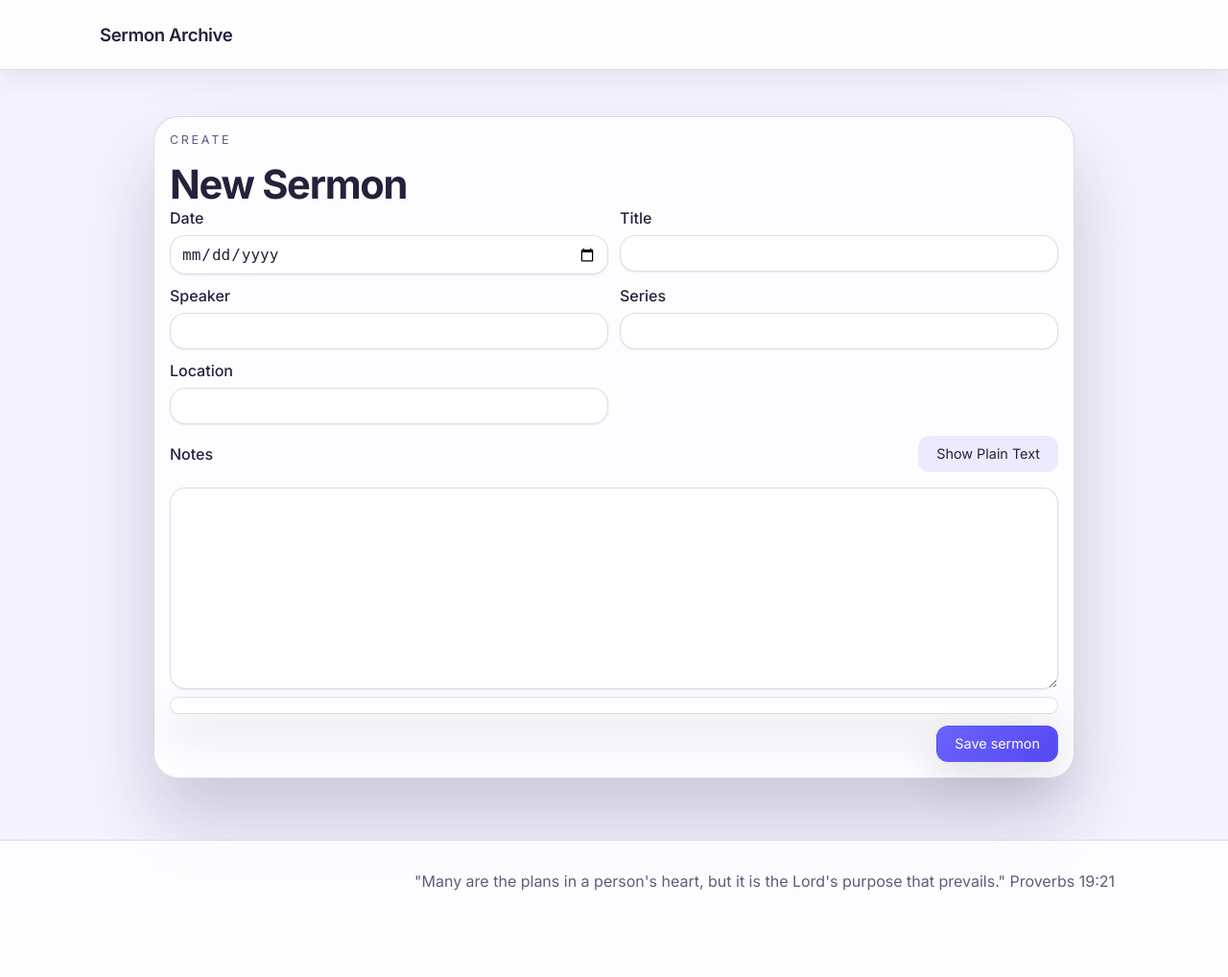
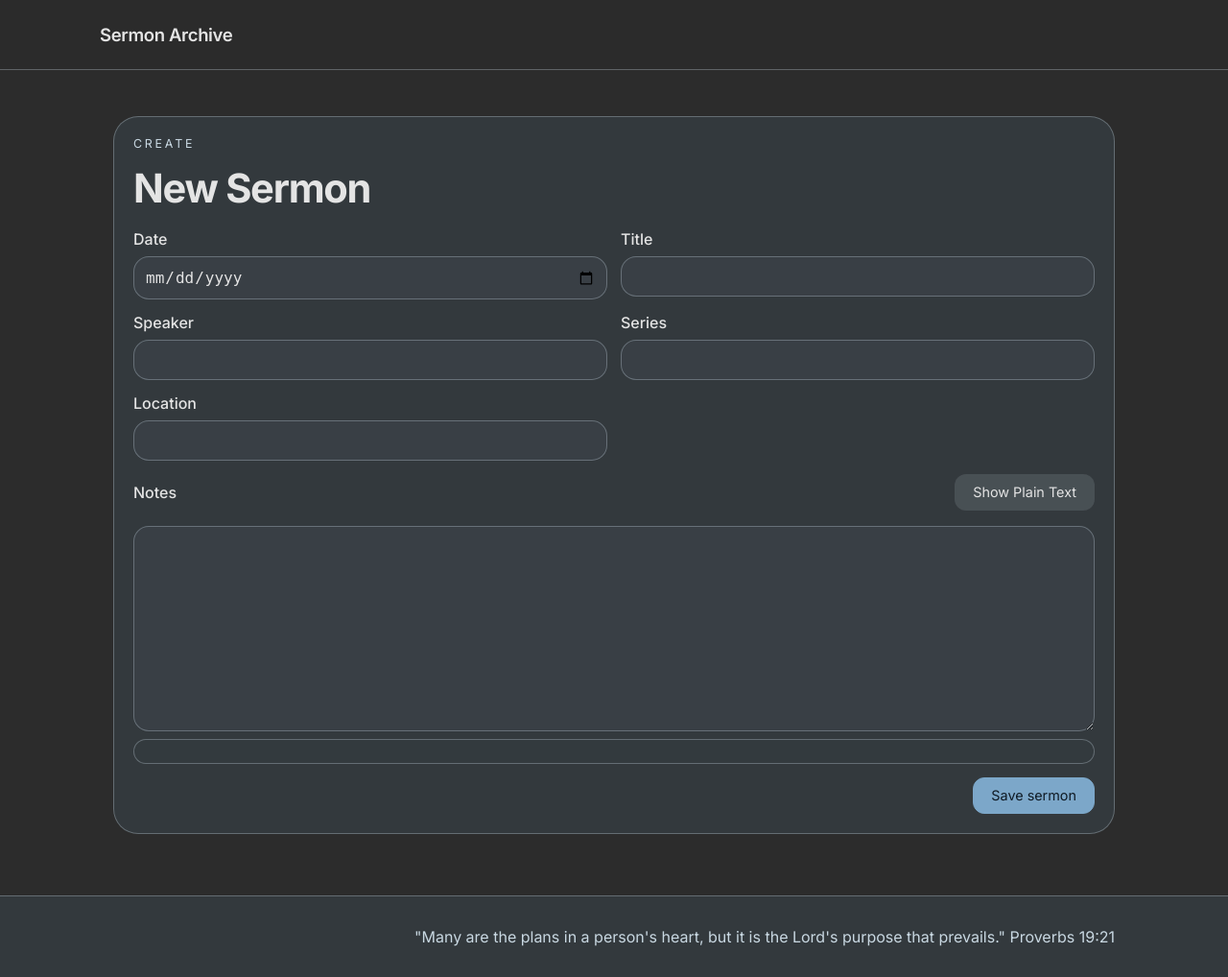
Before and after one commit to Bla005-1/sermon_archive, a Django app: template sermon_site/templates/archive/sermon_form.html in a window 1280 px wide. Shown: the whole page at 96% size. Before the commit the page ends 928 px from the top, so only its background shows below. Run offline with Django 5.2, Linux system fonts and the light colour scheme; the template is opened without the code that fills it, so the values that code supplies are empty; some libraries are stand-ins or nearby versions.

Commit message:
frontend updates including new colors

```diff
--- a/sermon_site/static/css/base.css
+++ b/sermon_site/static/css/base.css
@@ -1,47 +1,30 @@
 *, *::before, *::after{box-sizing:border-box}
 :root{
-  --bg: #f5f3ff;
-  --bg-accent: #ebe7ff;
-  --surface: rgba(255, 255, 255, 0.78);
-  --surface-strong: rgba(255, 255, 255, 0.94);
-  --header-surface: rgba(255, 255, 255, 0.88);
-  --fg: #24223b;
-  --muted: #5f5b7d;
-  --border: rgba(124, 121, 174, 0.26);
-  --brand: #6c63ff;
-  --brand-strong: #5348f2;
-  --brand-fg: #ffffff;
-  --accent: rgba(108, 99, 255, 0.14);
-  --action-bg: rgba(108, 99, 255, 0.12);
-  --danger: #f0647c;
-  --shadow-sm: 0 20px 45px rgba(32, 25, 64, 0.14);
-  --shadow-lg: 0 45px 80px rgba(32, 25, 64, 0.2);
+  --content-width: 1100px;
+  --page-gutter: 28px;
+  --section-gap: 28px;
+  --stack-gap: 18px;
+  --card-padding: 24px;
+  --bg: #2c2c2c;
+  --bg-accent: #33373b;
+  --surface: rgba(53, 59, 64, 0.9);
+  --surface-strong: rgba(58, 64, 70, 0.96);
+  --header-surface: rgba(44, 44, 44, 0.96);
+  --fg: #e4e4e4;
+  --muted: #c9d8e2;
+  --border: rgba(201, 216, 226, 0.32);
+  --brand: #7ca7c9;
+  --brand-strong: #6994b7;
+  --brand-fg: #0f1a24;
+  --accent: rgba(158, 199, 216, 0.2);
+  --action-bg: rgba(201, 216, 226, 0.14);
+  --danger: #f08a9f;
+  --shadow-sm: none;
+  --shadow-lg: none;
   --radius: 16px;
   --radius-lg: 26px;
   --blur: 18px;
   --transition: 200ms ease;
-}
-@media (prefers-color-scheme: dark){
-  :root{
-    --bg: #0c0e1a;
-    --surface: rgba(37, 42, 78, 0.85);
-    --bg-accent: rgba(143, 138, 255, 0.18);
-    --surface: rgba(27, 30, 60, 0.68);
-    --surface-strong: rgba(27, 30, 60, 0.658);
-    --header-surface: rgba(20, 22, 45, 0.9);
-    --fg: #e4e6ff;
-    --muted: #a3a6d4;
-    --border: rgba(132, 138, 210, 0.28);
-    --brand: #8f8aff;
-    --brand-strong: #a39fff;
-    --brand-fg: #0c0d24;
-    --accent: rgba(143, 138, 255, 0.24);
-    --action-bg: rgba(143, 138, 255, 0.22);
-    --danger: #ff88a0;
-    --shadow-sm: 0 30px 55px rgba(6, 9, 34, 0.55);
-    --shadow-lg: 0 50px 120px rgba(6, 9, 34, 0.65);
-    --blur: 22px;
-  }
 }
 html,body{height:100%}
 body{
--- a/sermon_site/static/css/compact.css
+++ b/sermon_site/static/css/compact.css
@@ -1,32 +1,27 @@
 /* ---------- Optional "compact" page layout for forms/details ---------- */
-.page--compact .container{ padding: 0 8px; }
-@media (min-width: 641px){
-  .page--compact .container{ padding: 0 18px; }
-}
+.page--compact .container{ padding: 0 var(--page-gutter); }
 
 .page--compact .form-card,
-.page--compact .panel{ padding: 16px; }
-
-.page--compact .form-card{ --card-width: 960px; }
+.page--compact .panel{ padding: calc(var(--card-padding) - 4px); gap: var(--stack-gap); }
 
 @media (max-width: 640px){
   .page--compact .form-card,
-  .page--compact .panel{ padding: 10px 12px; }
+  .page--compact .panel{ padding: calc(var(--card-padding) - 8px); }
 }
 
 @media (max-width: 480px){
   .page--compact .form-card,
-  .page--compact .panel{ padding: 8px 10px; }
+  .page--compact .panel{ padding: calc(var(--card-padding) - 10px); }
 }
 
 .page--compact .form,
 .page--compact .row,
-.page--compact .stack{ gap: 12px; }
+.page--compact .stack{ gap: calc(var(--stack-gap) - 4px); }
 
-.page--compact .grid-two{ gap: 12px; }
+.page--compact .grid-two{ gap: calc(var(--stack-gap) - 4px); }
 
 .page--compact .preview,
 .page--compact .notes-panel .preview,
-.page--compact .prose{ padding: 8px 10px; }
+.page--compact .prose{ padding: calc(var(--card-padding) - 12px); }
 .page--compact .input,
-.page--compact textarea{ padding: 9px 11px; }
+.page--compact textarea{ padding: calc(var(--card-padding) - 13px); }
--- a/sermon_site/static/css/components.css
+++ b/sermon_site/static/css/components.css
@@ -1,30 +1,30 @@
 .alerts{display:flex;flex-direction:column;gap:12px}
-.alert{border:1px solid var(--border);background:var(--surface-strong);border-radius:var(--radius);padding:14px 18px;box-shadow:var(--shadow-sm)}
+.alert{border:1px solid var(--border);background:var(--surface-strong);border-radius:var(--radius);padding:14px 18px}
 .page-title{margin:0;font-size:2.6rem;letter-spacing:-0.03em;font-weight:700}
 .muted{color:var(--muted)}
 .sep{opacity:.55;padding:0 8px}
 hr{border:none;border-top:1px solid var(--border)}
 /* Ensure accessible base size for form controls to avoid mobile auto-zoom */
 input, textarea, select{font-size:16px}
-.hero{display:grid;gap:20px;background:var(--surface);border:1px solid var(--border);border-radius:var(--radius-lg);padding:32px 34px;box-shadow:var(--shadow-lg);backdrop-filter:blur(calc(var(--blur) * .8));overflow:hidden;position:relative}
-.hero::after{content:"";position:absolute;inset:auto -20% -40%;height:220px;opacity:0.5;pointer-events:none}
+.hero{display:grid;gap:var(--stack-gap);background:var(--surface);border:1px solid var(--border);border-radius:var(--radius-lg);padding:var(--card-padding);backdrop-filter:blur(calc(var(--blur) * .8));overflow:hidden;position:relative}
+.hero::after{content:none}
 .hero-eyebrow{text-transform:uppercase;letter-spacing:0.22em;font-size:.78rem;color:var(--muted);margin:0}
 .hero-title{margin:0;font-size:2.8rem;letter-spacing:-0.03em}
-.hero-description{margin:0;color:var(--muted);max-width:540px;line-height:1.6}
+.hero-description{margin:0;color:var(--muted);max-width:640px;line-height:1.6}
 .hero-actions{display:flex;flex-wrap:wrap;gap:12px}
 .hero-stats{display:flex;flex-wrap:wrap;gap:18px;margin-top:8px}
 .stat{display:flex;flex-direction:column;gap:2px}
 .stat-value{font-size:1.4rem;font-weight:600}
-.toolbar{display:flex;flex-wrap:wrap;gap:16px;align-items:center;justify-content:space-between;border:1px solid var(--border);background:var(--surface);border-radius:var(--radius-lg);padding:18px 22px;box-shadow:var(--shadow-sm)}
+.toolbar{display:flex;flex-wrap:wrap;gap:16px;align-items:center;justify-content:space-between;border:1px solid var(--border);background:var(--surface);border-radius:var(--radius-lg);padding:var(--card-padding)}
 .toolbar-group{display:flex;align-items:center;gap:12px;flex-wrap:wrap}
-.searchbar{display:flex;align-items:center;gap:10px;padding:12px 16px;border:1px solid var(--border);border-radius:999px;background:var(--surface-strong);box-shadow:var(--shadow-sm)}
+.searchbar{display:flex;align-items:center;gap:10px;padding:12px 16px;border:1px solid var(--border);border-radius:999px;background:var(--surface-strong)}
 .searchbar .input{border:none;background:transparent;padding:0 4px;min-width:0;flex:1;width:100%}
 .searchbar .input:focus{box-shadow:none}
 .searchbar button{box-shadow:none}
-.form, .row, .stack{display:flex;flex-direction:column;gap:18px}
+.form, .row, .stack{display:flex;flex-direction:column;gap:var(--stack-gap)}
 .row{flex-direction:row;flex-wrap:wrap;align-items:center}
 .stack.gap-sm{gap:10px}
-.grid-two{display:grid;grid-template-columns:1fr;gap:18px}
+.grid-two{display:grid;grid-template-columns:1fr;gap:var(--stack-gap)}
 @media (min-width: 720px){.grid-two{grid-template-columns:repeat(2, minmax(0,1fr))}}
 .translation-controls{display:flex;align-items:flex-end;gap:12px;flex-wrap:nowrap;width:100%}
 .translation-controls__field{flex:1 1 auto;min-width:0}
@@ -32,10 +32,10 @@ input, textarea, select{font-size:16px}
 .translation-controls__actions{display:flex;flex:0 0 clamp(140px, 32%, 220px)}
 .translation-controls__actions .btn{}
 .field{display:flex;flex-direction:column;gap:8px;font-weight:500}
-.input, textarea{padding:13px 16px;border:1px solid var(--border);border-radius:var(--radius);background:var(--surface-strong);color:inherit;transition:border var(--transition), box-shadow var(--transition), transform var(--transition);box-shadow:0 1px 2px rgba(15, 23, 42, 0.08)}
+.input, textarea{padding:13px 16px;border:1px solid var(--border);border-radius:var(--radius);background:var(--surface-strong);color:inherit;transition:border var(--transition), background var(--transition), transform var(--transition);box-shadow:none}
 .input-with-suggestions{position:relative;display:flex;flex-direction:column;gap:8px}
 .input[type=file]{padding:10px}
-.input:focus, textarea:focus{outline:none;border-color:var(--brand);box-shadow:0 0 0 4px var(--accent)}
+.input:focus, textarea:focus{outline:2px solid var(--brand);outline-offset:2px;border-color:var(--brand);box-shadow:none}
 textarea{min-height:180px;resize:vertical}
 .verse-textarea{font-family:"Inter", system-ui, -apple-system, "Segoe UI", sans-serif; font-size:1.05rem; line-height:1.6; overflow-y:hidden; resize:none}
 .verse-display{
@@ -55,15 +55,15 @@ textarea{min-height:180px;resize:vertical}
 .verse-display p:last-child{margin-bottom:0}
 .verse-display .sup{position:relative;top:-0.45em;font-size:.72em;line-height:0;vertical-align:baseline;margin-right:.1em}
 /* Gap between search form and results form */
-.verse-tools-results{margin-top:16px}
+.verse-tools-results{margin-top:var(--stack-gap);gap:calc(var(--stack-gap) + 4px)}
 .form-django p{margin:0 0 14px;display:flex;flex-direction:column;gap:8px;font-weight:500}
 .form-django label{font-weight:500}
 .form-django input{padding:12px 14px;border:1px solid var(--border);border-radius:var(--radius);background:var(--surface-strong);color:inherit}
-.form-django input:focus{outline:none;border-color:var(--brand);box-shadow:0 0 0 4px var(--accent)}
+.form-django input:focus{outline:2px solid var(--brand);outline-offset:2px;border-color:var(--brand);box-shadow:none}
 .error{color:var(--danger);font-weight:500}
-.btn{appearance:none;border:1px solid var(--border);background:var(--surface);color:inherit;padding:10px 18px;border-radius:12px;cursor:pointer;font:inherit;line-height:1.1;font-weight:400;transition:transform var(--transition), box-shadow var(--transition), border var(--transition),background var(--transition);display:inline-flex;align-items:center;gap:8px;text-decoration:none;justify-content: center;font-size:.90rem}
-.btn:hover{transform:translateY(-1px);box-shadow:var(--shadow-sm)}
-.btn-primary{background:linear-gradient(135deg, var(--brand), var(--brand-strong));border-color:transparent;color:var(--brand-fg);box-shadow:var(--shadow-sm);isolation: isolate;}
+.btn{appearance:none;border:1px solid var(--border);background:var(--surface);color:inherit;padding:10px 18px;border-radius:12px;cursor:pointer;font:inherit;line-height:1.1;font-weight:400;transition:transform var(--transition), border var(--transition),background var(--transition), color var(--transition);display:inline-flex;align-items:center;gap:8px;text-decoration:none;justify-content: center;font-size:.90rem}
+.btn:hover{transform:translateY(-1px)}
+.btn-primary{background:var(--brand);border-color:var(--brand);color:var(--brand-fg);isolation:isolate;}
 .btn-primary:hover{filter:brightness(1.03)}
 .btn-ghost{border-color:transparent;background:var(--action-bg);box-shadow:none}
 .btn-subtle{border-color:transparent;background:transparent;box-shadow:none;padding:6px 10px;border-radius:10px;font-size:.92rem;color:var(--muted)}
@@ -159,9 +156,8 @@ textarea{min-height:180px;resize:vertical}
 @media (min-width: 640px){.detail-actions{justify-content:flex-end}}
 @media (min-width: 860px){.detail-actions{align-self:flex-end}}
 .list{display:flex;flex-direction:column;gap:12px}
-.preview{padding:16px 18px;background:var(--surface);border:1px solid var(--border);border-radius:var(--radius);box-shadow:var(--shadow-sm)}
-.prose{font-family:"SFMono-Regular", Consolas, "Liberation Mono", monospace;white-space:pre-wrap;background:var(--surface);border-radius:var(--radius);padding:18px;border:1px solid var(--border);box-shadow:var(--shadow-sm)}
-.form-card, .auth-card, .status-card{width:min(100%, var(--card-width, 960px));margin:0 auto;border:1px solid var(--border);background:var(--surface);border-radius:var(--radius-lg);padding:28px;box-shadow:var(--shadow-lg);backdrop-filter:blur(calc(var(--blur)*.9))}
-.form-card{--card-width: 960px}
-.auth-card{--card-width: 640px}
-.status-card{--card-width: 720px}
+.preview{padding:calc(var(--card-padding) - 6px);background:var(--surface);border:1px solid var(--border);border-radius:var(--radius)}
+.prose{font-family:"SFMono-Regular", Consolas, "Liberation Mono", monospace;white-space:pre-wrap;background:var(--surface);border-radius:var(--radius);padding:calc(var(--card-padding) - 4px);border:1px solid var(--border)}
+.form-card, .auth-card, .status-card{width:100%;max-width:var(--content-width);margin:0 auto;border:1px solid var(--border);background:var(--surface);border-radius:var(--radius-lg);padding:var(--card-padding);backdrop-filter:blur(calc(var(--blur)*.9));display:flex;flex-direction:column;gap:var(--section-gap)}
+.auth-card{max-width:640px}
+.status-card{max-width:720px}
--- a/sermon_site/static/css/header.css
+++ b/sermon_site/static/css/header.css
@@ -1,8 +1,8 @@
-.site-header{position:sticky;top:0;z-index:50;backdrop-filter:blur(var(--blur));background:var(--header-surface);border-bottom:1px solid var(--border);box-shadow:0 10px 30px rgba(15, 23, 42, 0.08)}
+.site-header{position:sticky;top:0;z-index:50;backdrop-filter:blur(var(--blur));background:var(--header-surface);border-bottom:1px solid var(--border)}
 .header-inner{display:flex;align-items:center;gap:20px;min-height:72px;padding:10px 0;min-width:0}
 .brand-block{display:flex;flex-direction:column;gap:4px}
 .brand{display:flex;align-items:center;gap:10px;font-weight:600;font-size:1.16rem;letter-spacing:-0.02em}
-.brand-mark{display:inline-grid;place-items:center;width:30px;height:30px;border-radius:11px;background:linear-gradient(135deg, var(--brand), var(--brand-strong));color:var(--brand-fg);font-weight:600;box-shadow:var(--shadow-sm)}
+.brand-mark{display:inline-grid;place-items:center;width:30px;height:30px;border-radius:11px;background:var(--brand);color:var(--brand-fg);font-weight:600}
 .brand-text{display:inline-flex;align-items:center;gap:8px;white-space:nowrap;overflow:hidden;text-overflow:ellipsis;padding:14px}
 .brand-tagline{margin:0;color:var(--muted);font-size:.9rem}
 .header-actions{margin-left:auto;display:flex;align-items:center;gap:12px;padding:4px;background:transparent;border:none;box-shadow:none;border-radius:999px;position:relative;min-width:0}
@@ -18,14 +18,13 @@
   min-height:38px;
   min-width:44px;
   cursor:pointer;
-  box-shadow:var(--shadow-sm);
-  transition:transform var(--transition), box-shadow var(--transition), background var(--transition), color var(--transition);
+  transition:transform var(--transition), background var(--transition), color var(--transition), border-color var(--transition);
   align-items:center;
   justify-content:center;
   gap:0;
 }
 .header-menu-toggle:hover{background:var(--action-bg);color:var(--brand-strong);transform:translateY(-1px)}
-.header-menu-toggle:focus{outline:none;box-shadow:0 0 0 4px var(--accent)}
+.header-menu-toggle:focus{outline:2px solid var(--brand);outline-offset:2px}
 .header-menu-toggle .hamburger{display:inline-flex;flex-direction:column;gap:5px}
 .header-menu-toggle .hamburger span{display:block;width:18px;height:2px;border-radius:999px;background:currentColor}
 .header-actions.is-collapsed{gap:8px;padding:0}
@@ -41,7 +40,6 @@
   border-radius:var(--radius);
   border:1px solid var(--border);
   background:var(--surface-strong);
-  box-shadow:var(--shadow-lg);
   min-width:190px;
   z-index:60;
   max-width:calc(100vw - 24px);
@@ -69,17 +67,16 @@
   min-height:38px;
   line-height:1.2;
   text-decoration:none;
-  box-shadow:var(--shadow-sm);
-  transition:transform var(--transition), box-shadow var(--transition), background var(--transition), color var(--transition);
+  transition:transform var(--transition), background var(--transition), color var(--transition), border-color var(--transition);
 }
-.header-action:hover{background:var(--action-bg);color:var(--brand-strong);transform:translateY(-1px);box-shadow:var(--shadow-sm)}
-.header-action:focus{outline:none;box-shadow:0 0 0 4px var(--accent)}
+.header-action:hover{background:var(--action-bg);color:var(--brand-strong);transform:translateY(-1px)}
+.header-action:focus{outline:2px solid var(--brand);outline-offset:2px}
 .header-action[type=submit]{cursor:pointer;appearance:none}
 .logout{margin:0;display:flex}
 
 /* Fallback: ensure collapse on small screens even if JS timing misses */
 @media (max-width: 720px){
   .header-actions .header-menu-toggle{display:inline-flex}
-  .header-actions .header-nav{display:none;position:absolute;top:calc(100% + 10px);right:0;flex-direction:column;gap:8px;padding:14px;border-radius:var(--radius);border:1px solid var(--border);background:var(--surface-strong);box-shadow:var(--shadow-lg);min-width:190px;z-index:60;max-width:calc(100vw - 24px);inline-size:max-content;overflow-wrap:anywhere}
+  .header-actions .header-nav{display:none;position:absolute;top:calc(100% + 10px);right:0;flex-direction:column;gap:8px;padding:14px;border-radius:var(--radius);border:1px solid var(--border);background:var(--surface-strong);min-width:190px;z-index:60;max-width:calc(100vw - 24px);inline-size:max-content;overflow-wrap:anywhere}
   .header-actions.is-open .header-nav{display:flex}
 }
--- a/sermon_site/static/css/layout.css
+++ b/sermon_site/static/css/layout.css
@@ -1,6 +1,6 @@
 .site-shell{min-height:100vh;display:flex;flex-direction:column}
-.skip-link{position:absolute;left:-9999px;top:16px;z-index:1000;background:var(--brand);color:var(--brand-fg);padding:12px 18px;border-radius:999px;box-shadow:var(--shadow-sm);transition:var(--transition)}
+.skip-link{position:absolute;left:-9999px;top:16px;z-index:1000;background:var(--brand);color:var(--brand-fg);padding:12px 18px;border-radius:999px;transition:var(--transition)}
 .skip-link:focus{left:16px}
-.container{max-width:1100px;margin:0 auto;padding:0 28px}
+.container{max-width:var(--content-width);margin:0 auto;padding:0 var(--page-gutter)}
 .page{flex:1;padding:48px 0 64px}
-.page-inner{display:flex;flex-direction:column;gap:28px}
+.page-inner{display:flex;flex-direction:column;gap:var(--section-gap)}
--- a/sermon_site/templates/archive/sermon_list.html
+++ b/sermon_site/templates/archive/sermon_list.html
@@ -35,7 +35,7 @@
   </div>
 </div>
 
-<ul class="card-grid">
+<ul class="card-grid card-grid--single">
   {% for s in sermons %}
     <li class="card">
       <a class="card-link" href="{% url 'sermon_detail' s.pk %}">
```
Also changed, not shown: other parts of sermon_site/static/css/components.css (+12 -15 lines).
